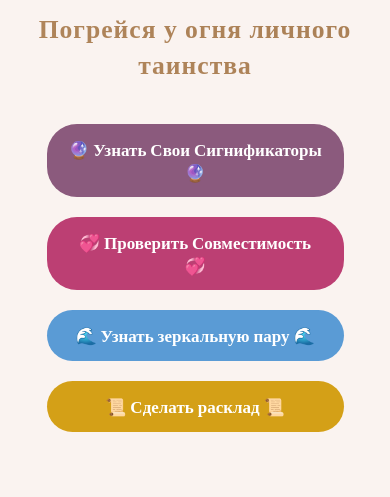
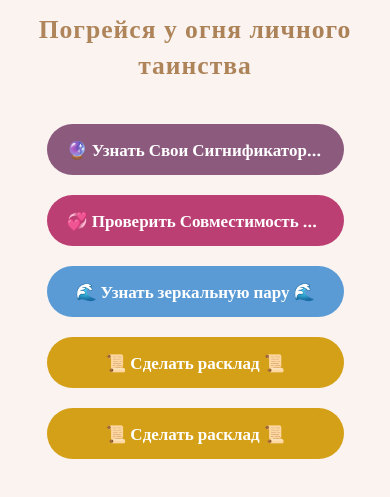
Before and after one commit to AngelinaCrylove/my-website, a plain HTML site: page index.html in a window 390 px wide. Shown: the part 269-766 px from the top of the page. Drawn offline with nearby package versions, Linux system fonts and the light colour scheme.

Commit message:
добавила css

```diff
--- a/index.html
+++ b/index.html
@@ -4,6 +4,7 @@
   <meta charset="UTF-8">
   <meta name="viewport" content="width=device-width, initial-scale=1.0">
   <title>ТАРОЧАГ</title>
+  <link rel="stylesheet" href="phone.css">
   <style>
     /* === СТИЛИ ИЗ style.txt (адаптированы под index) === */
     body {
@@ -134,6 +135,7 @@ h2 {
     <a href="couple.html" class="btn-base btn-couple">💞 Проверить Совместимость 💞</a>
     <a href="mirror.html" class="btn-base btn-mirror">🌊 Узнать зеркальную пару 🌊</a>
     <a href="cross.html" class="btn-base btn-cross">📜 Сделать расклад 📜</a>
+    <a href="cross.html" class="btn-base btn-cross">📜 Сделать расклад 📜</a>
   </div>
 </body>
 </html>
--- /dev/null
+++ b/phone.css
@@ -0,0 +1,12 @@
+  @media (max-width: 480px) {
+    .btn-base {
+      width: 80%;
+      padding: 14px 20px;
+      font-size: 16px;
+      white-space: nowrap;
+      overflow: hidden;
+      text-overflow: ellipsis;
+      min-width: 220px;
+      box-sizing: border-box;
+    }
+  }
```
